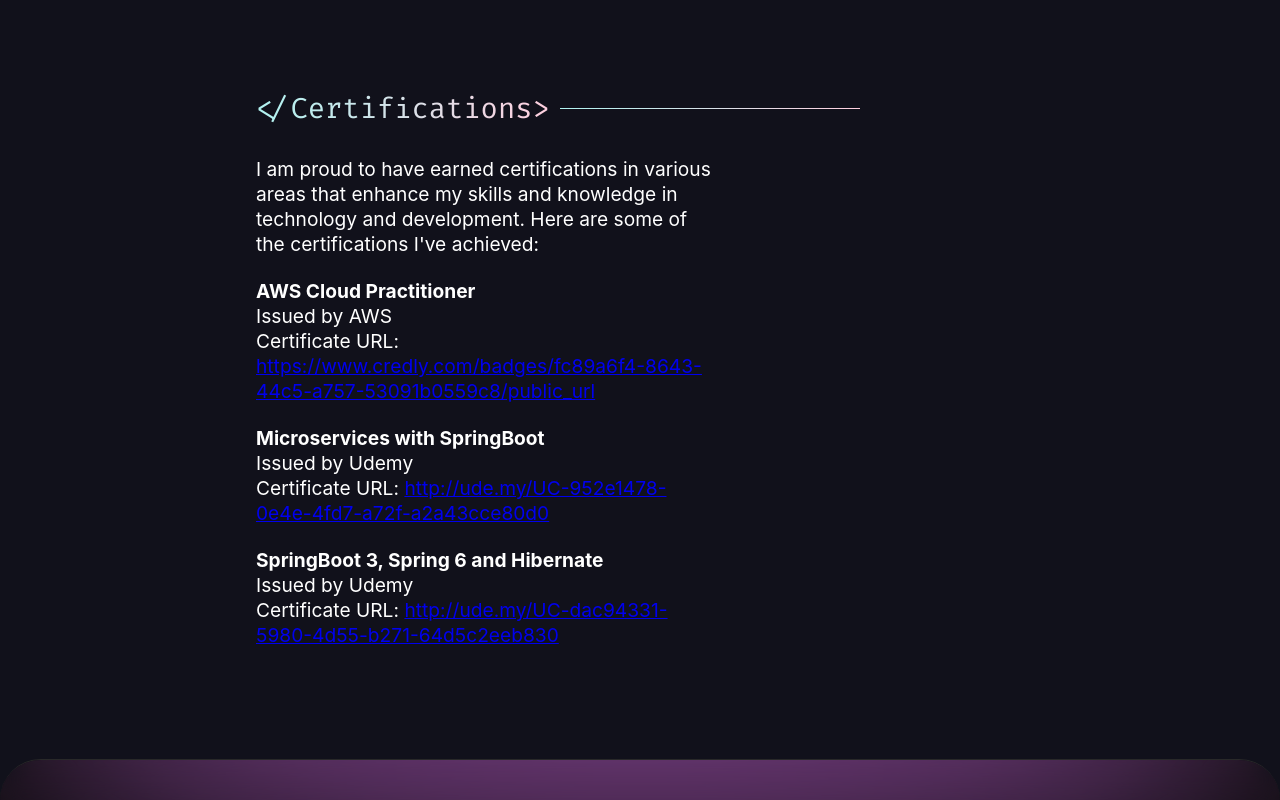
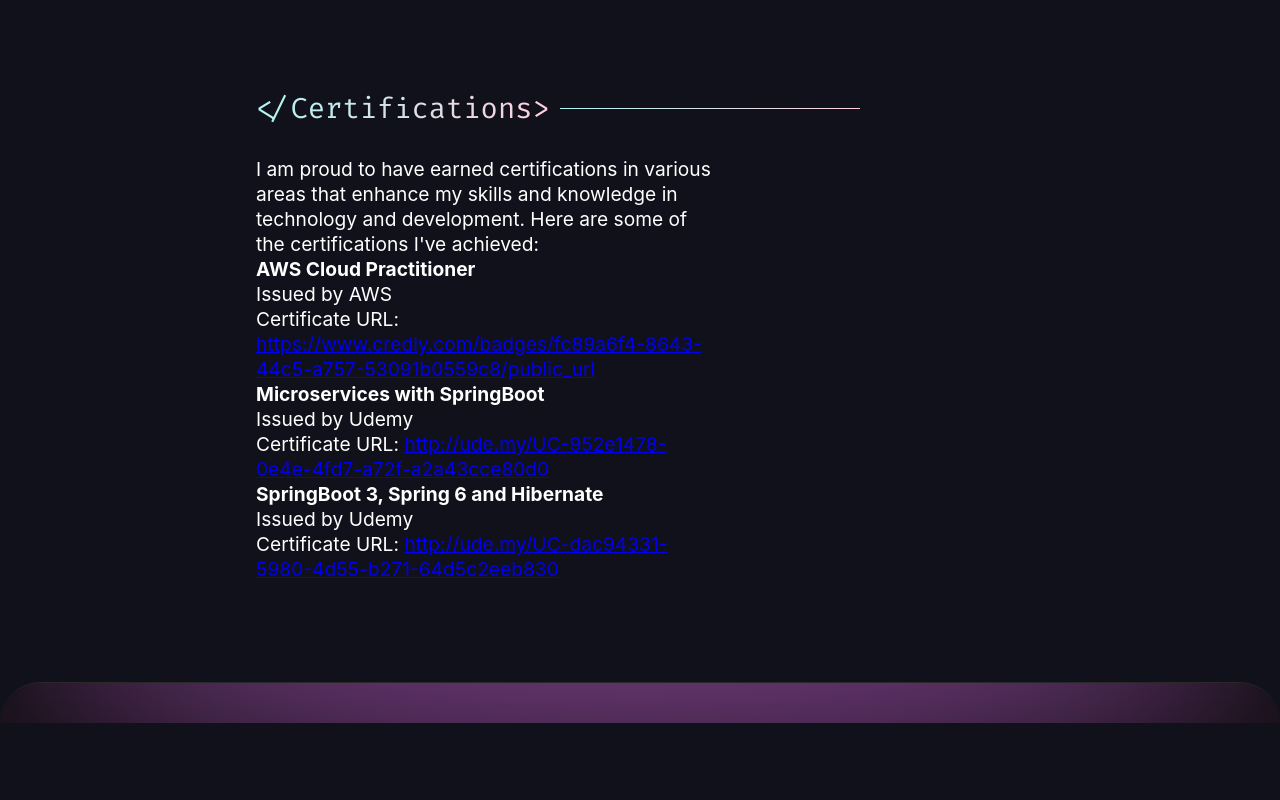
Before and after one commit to GAUTHAM09012004/portfolio, a plain HTML site: page index.html in a window 1280 px wide. Shown: the part 5091-5891 px from the top of the page. After the commit the page ends 5814 px from the top, so only its background shows below. Drawn offline with nearby package versions, Linux system fonts and the light colour scheme; a web font is replaced by a local one.

Commit message:
Update index.html

```diff
--- a/index.html
+++ b/index.html
@@ -529,32 +529,32 @@ height="0" width="0" style="display:none;visibility:hidden"></iframe></noscript>
         <p tabindex="0">
           I am proud to have earned certifications in various areas that enhance my skills and knowledge in technology and development. Here are some of the certifications I've achieved:
         </p>
-            <br />
-            <br />
+        <div class="certification">
           <p tabindex="0">
             <strong>AWS Cloud Practitioner</strong> <br />
             Issued by AWS <br />
             Certificate URL: <a href="https://www.credly.com/badges/fc89a6f4-8643-44c5-a757-53091b0559c8/public_url" target="_blank">https://www.credly.com/badges/fc89a6f4-8643-44c5-a757-53091b0559c8/public_url</a>
           </p>
-            <br />
-            <br />
+        </div>
+        <div class="certification">
           <p tabindex="0">
             <strong>Microservices with SpringBoot</strong> <br />
             Issued by Udemy <br />
             Certificate URL: <a href="http://ude.my/UC-952e1478-0e4e-4fd7-a72f-a2a43cce80d0" target="_blank">http://ude.my/UC-952e1478-0e4e-4fd7-a72f-a2a43cce80d0</a>
           </p>
-            <br />
-            <br />
+        </div>
+        <div class="certification">
           <p tabindex="0">
             <strong>SpringBoot 3, Spring 6 and Hibernate</strong> <br />
             Issued by Udemy <br />
             Certificate URL: <a href="http://ude.my/UC-dac94331-5980-4d55-b271-64d5c2eeb830" target="_blank">http://ude.my/UC-dac94331-5980-4d55-b271-64d5c2eeb830</a>
           </p>
-            <br />
+        </div>
       </div>
     </div>
   </div>
 </section>
+
 
     <footer id="footer">
       <button class="fas" id="backtotopbutton" onclick="scrolltoTopfunction()">
```
Lines whose indentation alone changed are shown as unchanged.
